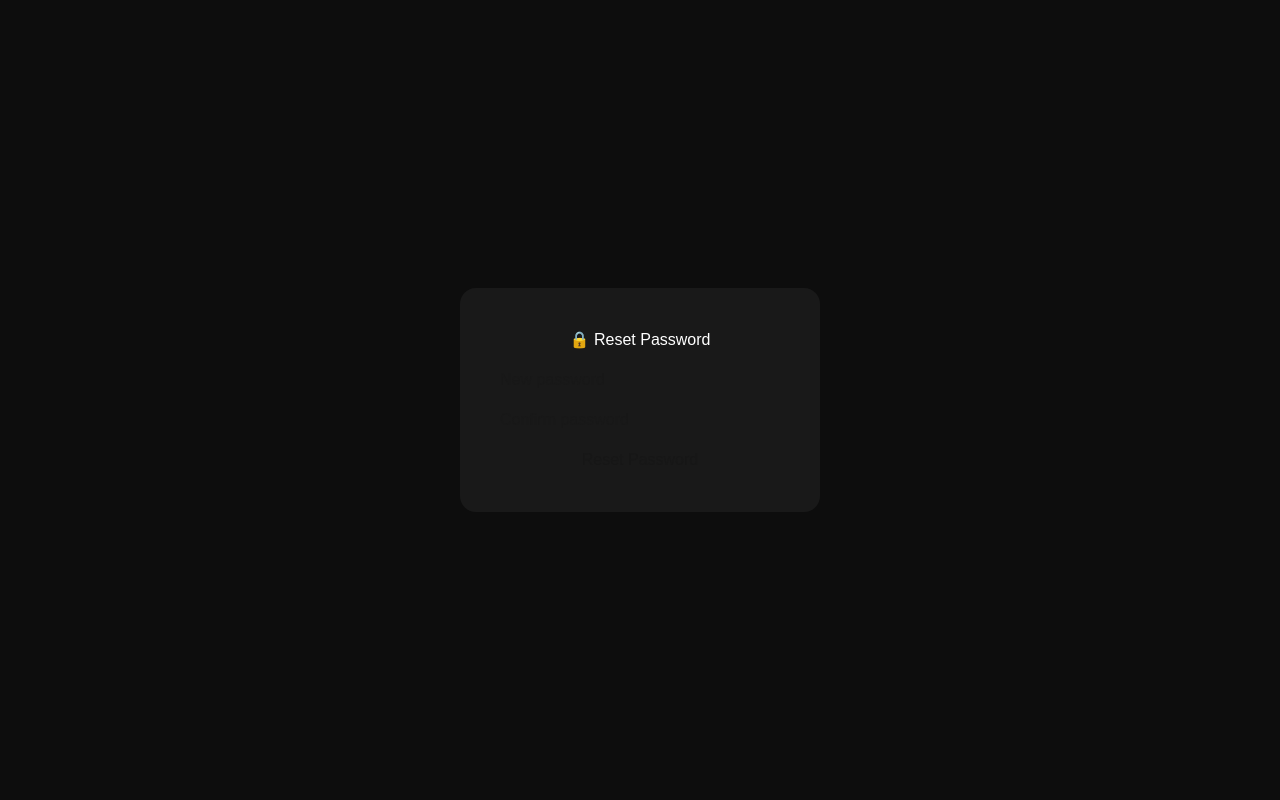
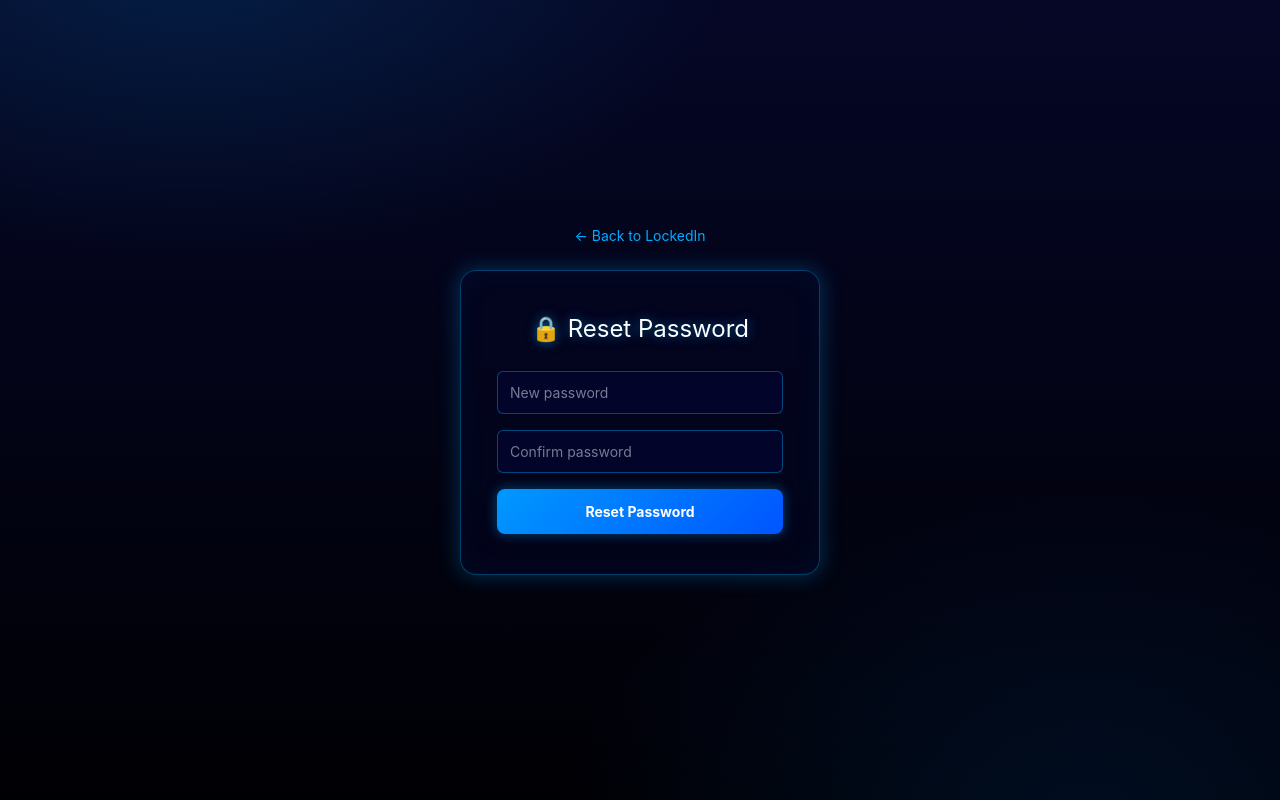
Before and after one commit to Nahom2162002/lockedin-web, a Next.js app: page /reset-password/1 in a window 1280 px wide. Built offline with nearby package versions, Linux system fonts and the light colour scheme.

Commit message:
UI Changes

```diff
--- a/app/reset-password/[token]/page.tsx
+++ b/app/reset-password/[token]/page.tsx
@@ -8,13 +8,24 @@ export default function ResetPasswordPage() {
   const [confirm, setConfirm] = useState('');
   const [message, setMessage] = useState('');
   const [error, setError] = useState('');
+  const [loading, setLoading] = useState(false);
 
   const handleReset = async () => {
+    if (!password || !confirm) {
+      setError('Please fill in both fields');
+      return;
+    }
+
     if (password !== confirm) {
       setError('Passwords do not match');
       return;
     }
 
+    setLoading(true);
+    setError('');
+    setMessage('');
+
+    try {
       const res = await fetch(`/api/auth/reset-password/${token}`, {
         method: 'POST',
         headers: { 'Content-Type': 'application/json' },
@@ -24,22 +35,125 @@ export default function ResetPasswordPage() {
 
       if (data.message) {
         setMessage('Password reset successful! You can now log in.');
-      setError('');
       } else {
         setError(data.error);
-      setMessage('');
+      }
+    } catch (err) {
+      setError('Connection failed. Please try again.');
+    } finally {
+      setLoading(false);
     }
   };
 
+  const handleKeyDown = (e: React.KeyboardEvent) => {
+    if (e.key === 'Enter') handleReset();
+  };
+
   return (
-    <div style={{ display: 'flex', justifyContent: 'center', alignItems: 'center', height: '100vh', background: '#0d0d0d' }}>
-      <div style={{ background: 'rgba(255,255,255,0.05)', padding: 40, borderRadius: 16, width: 360, display: 'flex', flexDirection: 'column', gap: 16 }}>
-        <h2 style={{ color: 'white', textAlign: 'center' }}>🔒 Reset Password</h2>
-        <input type="password" placeholder="New password" value={password} onChange={e => setPassword(e.target.value)} />
-        <input type="password" placeholder="Confirm password" value={confirm} onChange={e => setConfirm(e.target.value)} />
-        {error && <p style={{ color: '#ff4d4d' }}>{error}</p>}
-        {message && <p style={{ color: '#4CAF50' }}>{message}</p>}
-        <button onClick={handleReset}>Reset Password</button>
+    <div style={{
+      display: 'flex',
+      flexDirection: 'column',
+      justifyContent: 'center',
+      alignItems: 'center',
+      minHeight: '100vh',
+      background: `
+        radial-gradient(ellipse 900px 500px at 15% -5%, rgba(0, 170, 255, 0.14), transparent 60%),
+        radial-gradient(ellipse 900px 600px at 85% 105%, rgba(0, 120, 255, 0.12), transparent 60%),
+        linear-gradient(180deg, #050726 0%, #000004 100%)`,
+      fontFamily: 'Inter, sans-serif',
+      padding: 24
+    }}>
+      <style>{`
+        .back-link { transition: color 0.15s ease; }
+        .back-link:hover { color: rgba(120, 210, 255, 1) !important; }
+        .reset-input { transition: box-shadow 0.2s ease, border-color 0.2s ease; }
+        .reset-input:focus { border-color: rgb(0, 170, 255); box-shadow: 0 0 8px 2px rgba(0, 170, 255, 0.45); outline: none; }
+        .reset-btn { transition: box-shadow 0.2s ease, transform 0.1s ease; }
+        .reset-btn:hover:not(:disabled) { box-shadow: 0 0 20px 4px rgba(0, 170, 255, 0.5); }
+        .reset-btn:disabled { opacity: 0.6; cursor: default; }
+      `}</style>
+
+      <a href="https://www.deeplockin.com" className="back-link" style={{ color: 'rgb(0, 170, 255)', fontSize: 14, textDecoration: 'none', marginBottom: 24 }}>
+        ← Back to LockedIn
+      </a>
+
+      <div style={{
+        background: 'rgba(4, 6, 36, 0.55)',
+        border: '1px solid rgba(0, 170, 255, 0.35)',
+        borderRadius: 16,
+        boxShadow: '0 0 20px 2px rgba(0, 170, 255, 0.25), inset 0 0 30px rgba(0, 170, 255, 0.05)',
+        backdropFilter: 'blur(6px)',
+        padding: '40px 36px',
+        width: 360,
+        maxWidth: '100%',
+        display: 'flex',
+        flexDirection: 'column',
+        gap: 16
+      }}>
+        <h2 style={{
+          color: 'white',
+          textAlign: 'center',
+          margin: '0 0 8px',
+          fontSize: 24,
+          textShadow: '0 0 12px rgba(0, 170, 255, 0.55)'
+        }}>
+          🔒 Reset Password
+        </h2>
+
+        <input
+          type="password"
+          className="reset-input"
+          placeholder="New password"
+          value={password}
+          onChange={e => setPassword(e.target.value)}
+          onKeyDown={handleKeyDown}
+          style={{
+            background: 'rgba(5, 5, 53, 0.6)',
+            border: '1px solid rgba(0, 170, 255, 0.4)',
+            borderRadius: 6,
+            color: '#e6f6ff',
+            padding: '10px 12px',
+            fontSize: 14
+          }}
+        />
+        <input
+          type="password"
+          className="reset-input"
+          placeholder="Confirm password"
+          value={confirm}
+          onChange={e => setConfirm(e.target.value)}
+          onKeyDown={handleKeyDown}
+          style={{
+            background: 'rgba(5, 5, 53, 0.6)',
+            border: '1px solid rgba(0, 170, 255, 0.4)',
+            borderRadius: 6,
+            color: '#e6f6ff',
+            padding: '10px 12px',
+            fontSize: 14
+          }}
+        />
+
+        {error && <p style={{ color: '#ff4d4d', fontSize: 13, margin: 0, textAlign: 'center' }}>{error}</p>}
+        {message && <p style={{ color: '#4CAF50', fontSize: 13, margin: 0, textAlign: 'center' }}>{message}</p>}
+
+        <button
+          onClick={handleReset}
+          disabled={loading}
+          className="reset-btn"
+          style={{
+            background: 'linear-gradient(135deg, #0099ff, #0055ff)',
+            boxShadow: '0 0 12px 1px rgba(0, 170, 255, 0.35)',
+            color: 'white',
+            border: 'none',
+            borderRadius: 8,
+            padding: '12px',
+            fontSize: 14,
+            fontWeight: 700,
+            cursor: 'pointer'
+          }}
+        >
+          {loading ? 'Resetting...' : 'Reset Password'}
+        </button>
       </div>
     </div>
   );
```
Lines whose indentation alone changed are shown as unchanged.
